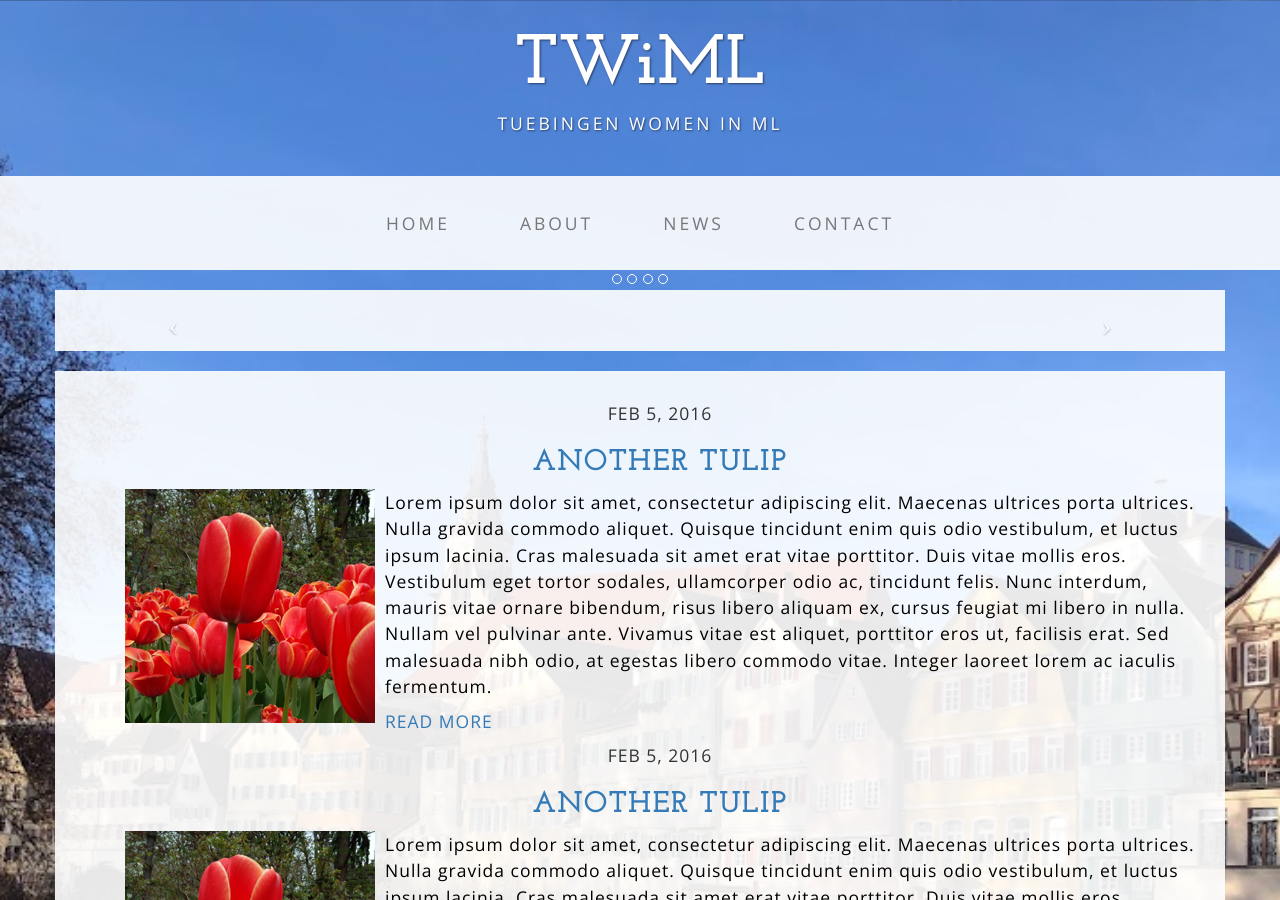
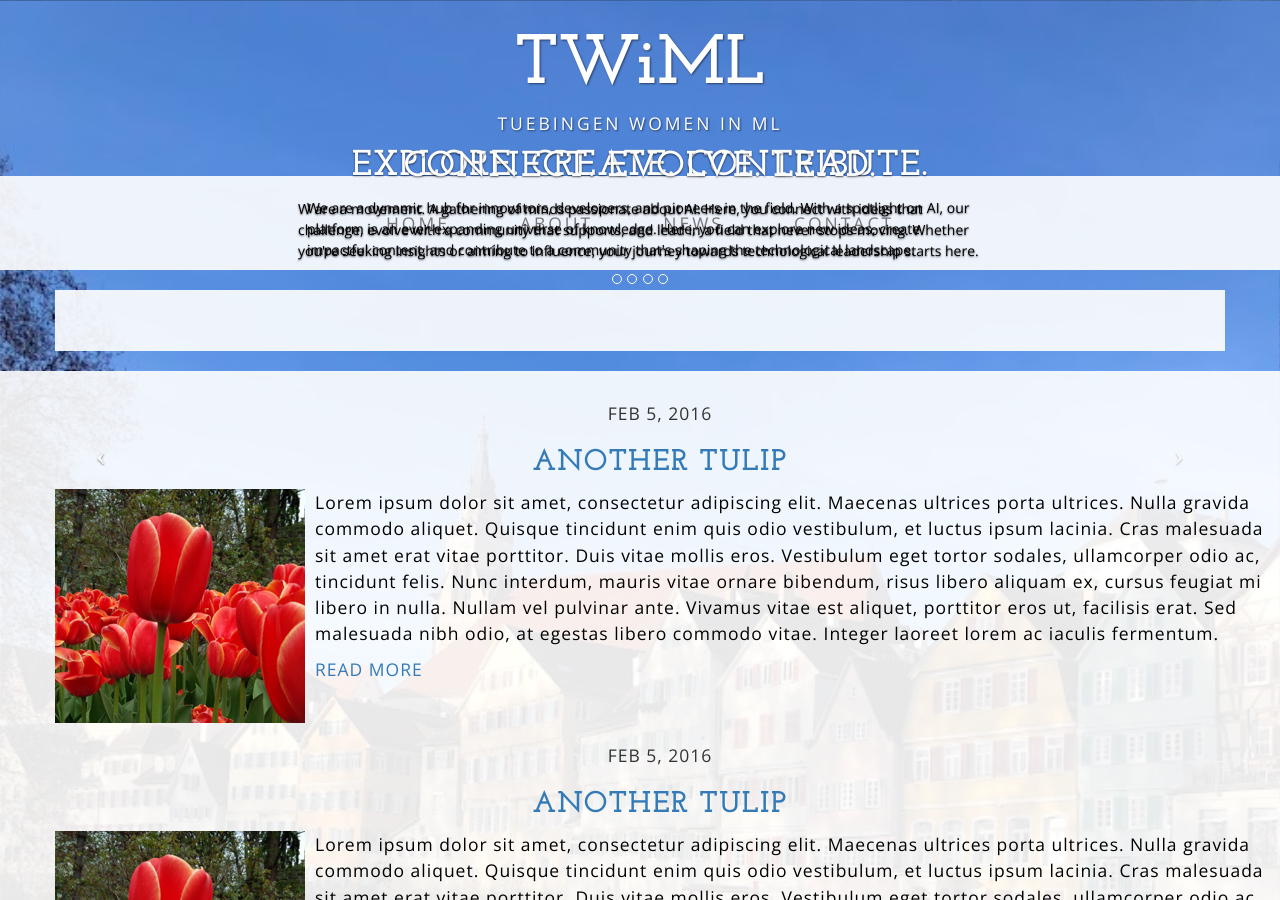
Before and after one commit to tuewiml/tuewiml.github.io, a Jekyll site: the page built from index.html, in a window 1280 px wide and 900 px high. Built offline with Jekyll 4.4.1, drawn with Linux system fonts in a browser that asks for light colours; the list of posts is cut into pages by our own code.

Commit message:
removed container

```diff
--- a/_includes/carousel.html
+++ b/_includes/carousel.html
@@ -12,7 +12,6 @@
 
                         <div class="carousel-inner">
                             <div class="carousel-item active">
-                              <div class="container">
                                 <div class="carousel-caption">
                                   <h1>Learn. Build. Inspire.</h1>
                                   <p>Dive into the depths of digital innovation at WiML. Whether you're here to build your knowledge or construct the next big solution, our platform is your springboard. Learn from the best, build your legacy, and inspire the next generation of tech enthusiasts.</p>
@@ -21,7 +20,6 @@
                               </div>
                             </div>
                             <div class="carousel-item">
-                              <div class="container">
                                 <div class="carousel-caption">
                                   <h1>Explore. Create. Contribute.</h1>
                                     <p> We are a dynamic hub for innovators, developers, and pioneers in the field. With a spotlight on AI, our platform is an ever-expanding universe of knowledge. Here, you can explore new ideas, create impactful content, and contribute to a community that's shaping the technological landscape.</p>
@@ -29,7 +27,6 @@
                               </div>
                             </div>
                             <div class="carousel-item">
-                              <div class="container">
                                 <div class="carousel-caption">
                                   <h1>Connect. Evolve. Lead.</h1>
                                         <p>W are a movement. A gathering of minds passionate about AI. Here, you connect with ideas that challenge, evolve with a community that supports, and lead in a field that never stops moving. Whether you're seeking insights or aiming to influence, your journey towards technological leadership starts here.</p>
```
